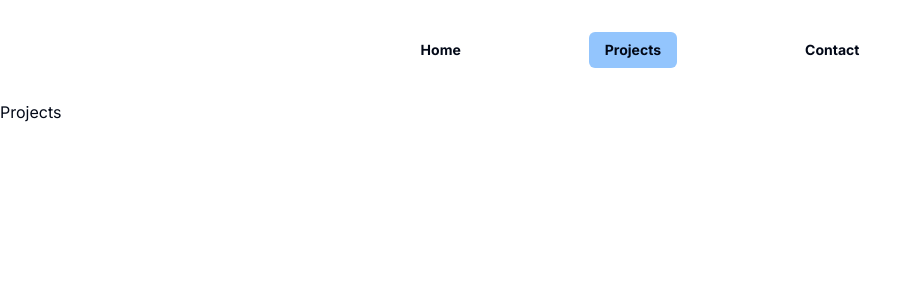
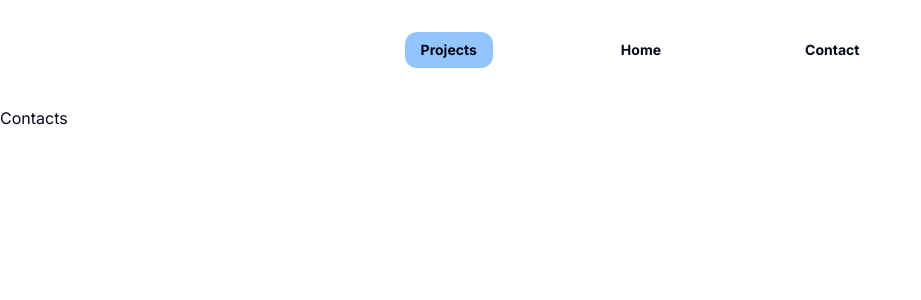
Before and after one commit to MohsenDorado/Floating-Nav, a Next.js app: page /projects in a window 1280 px wide. Shown: the top 300 px of the page, without its empty margins (0-921 px from the left). Built offline with nearby package versions, Linux system fonts and the light colour scheme.

Commit message:
Shiny on Hover

```diff
--- a/app/contact/page.tsx
+++ b/app/contact/page.tsx
@@ -1,3 +1,13 @@
+import Nav from "@/components/nav"
+
 export default function Page() {
-  return <h1>Contact</h1>
+  return(
+    <>
+    <Nav/>
+    <div>
+      Contacts
+    </div>
+
+    </>
+  )
 }
--- a/app/globals.css
+++ b/app/globals.css
@@ -112,3 +112,34 @@ span,
 li {
   transition: all 1s var(--elastic-out);
 }
+
+.shiny{
+
+    position: relative;
+
+    cursor: pointer;
+
+    overflow: hidden;
+
+}
+
+.shiny:before{
+    content: '';
+    position: absolute;
+    height: 200px;
+    width: 40px;
+    background: #93c5fd;
+    box-shadow: 0 0 50px #fff;
+    filter: blur(1px);
+    opacity: 0.4;
+    transition: 0.7s;
+    transform: rotate(-20deg) translateX(-60px);
+    top: -30px;
+
+
+}
+.shiny:hover:before{
+
+    transform: rotate(-20deg) translate(170px,70px);
+
+}
--- a/app/layout.tsx
+++ b/app/layout.tsx
@@ -18,7 +18,6 @@ export default function RootLayout({
   return (
     <html lang="en">
       <body className={inter.className}>
-        <Nav />
         {children}
       </body>
     </html>
--- a/app/page.tsx
+++ b/app/page.tsx
@@ -1,6 +1,15 @@
+import Nav from "@/components/nav"
 import Image from "next/image"
 
 export default function Home() {
-  return (<div>Home</div>
+  return (
+    <>
+    <Nav/>
+     <div>
+
+
+    Home</div></>
+
+
   )
 }
--- a/app/projects/page.tsx
+++ b/app/projects/page.tsx
@@ -1,3 +1,14 @@
+import Nav from "@/components/nav";
+
 export default function Page() {
-  return <h1>Projects</h1>
+
+  return(
+    <>
+    <Nav/>
+    <div>
+      Contacts
+    </div>
+
+    </>
+  )
 }
--- a/components/nav.tsx
+++ b/components/nav.tsx
@@ -10,12 +10,12 @@ import {
 export default function Nav() {
   const links = [
     {
+      path: "/projects",
+      name: "Projects",
+    },
+    {
       path: "/",
       name: "Home",
-    },
-    {
-      path: "/projects",
-      name: "Projects",
     },
     {
       path: "/contact",
@@ -46,7 +46,7 @@ export default function Nav() {
               >
                 <MotionLink
                   className={cn(
-                    "font-medium relative rounded-xl text-sm py-2 px-4 transition-all duration-500 ease-out hover:bg-blue-50"
+                    "font-medium relative rounded-xl text-sm py-2 px-4 transition-all duration-500 ease-out shiny"
                   )}
                   href={link.path}
                 >
```
